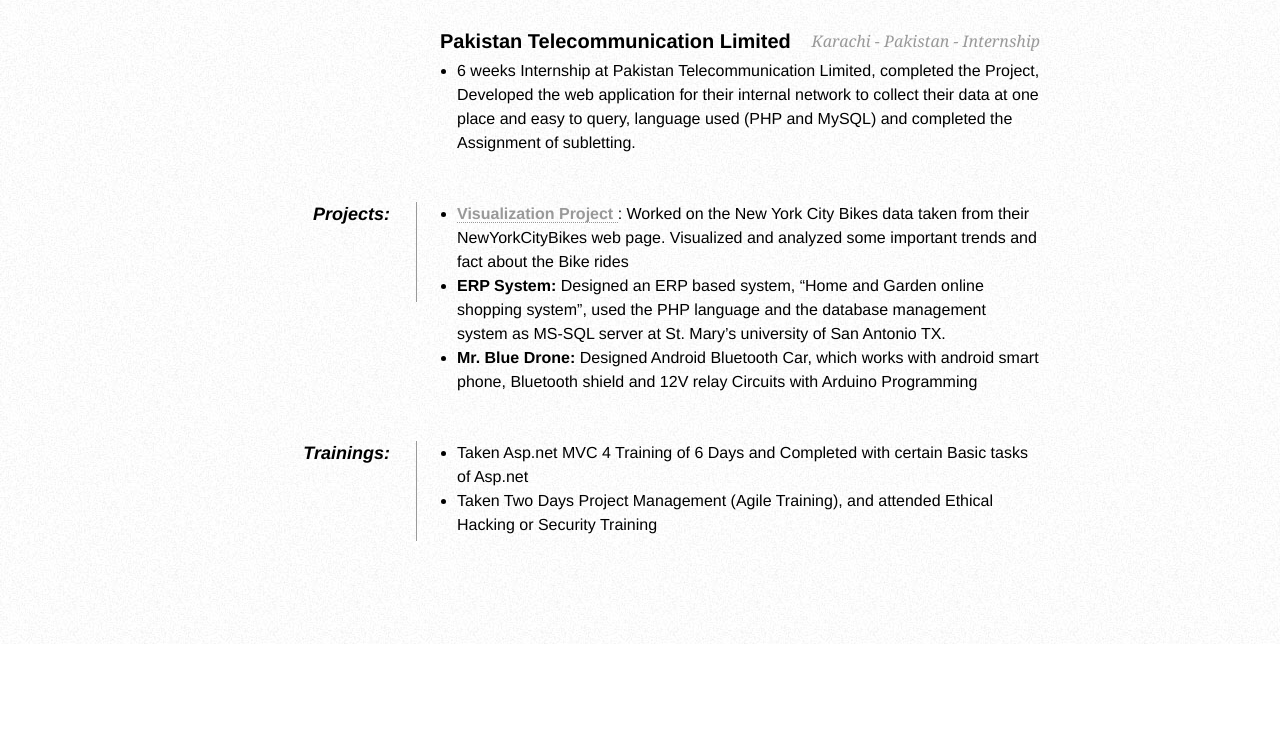
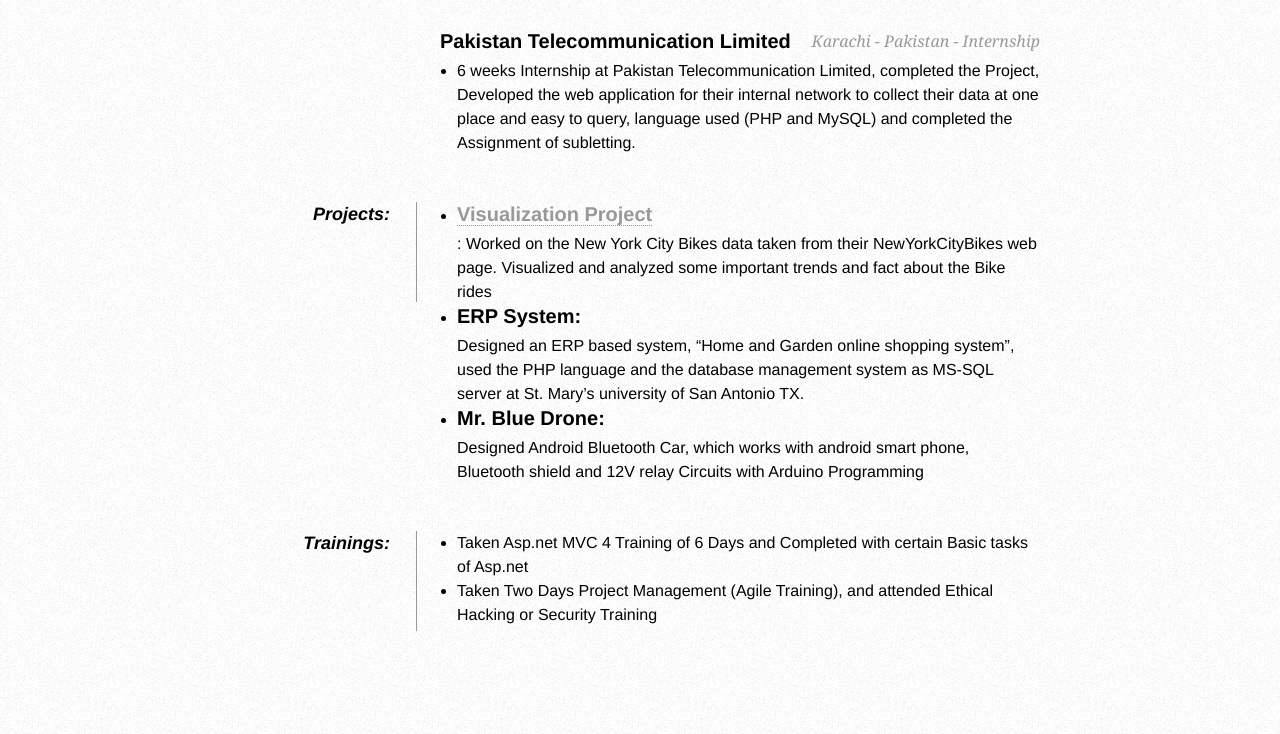
Before and after one commit to raviladhar/raviladhar.github, a plain HTML site: page index.html in a window 1280 px wide. Shown: the part 1267-2001 px from the top of the page. Before the commit the page ends 1911 px from the top, so only its background shows below. Drawn offline with Linux system fonts and the light colour scheme.

Commit message:
update1.2

```diff
--- a/index.html
+++ b/index.html
@@ -110,9 +110,9 @@
             <dt>Projects:</dt>
             <dd>
                 <ul>
-                    <li><a href="http://bl.ocks.org/raviladhar/raw/ea22e3a4b00138aafb6204c3666d31db/"> <b>Visualization Project </b> </a>: Worked on the New York City Bikes data taken from their NewYorkCityBikes web page. Visualized and analyzed some important trends and fact about the Bike rides </li>
-                    <li><b>ERP System: </b> Designed an ERP based system, “Home and Garden online shopping system”, used the PHP language and the database management system as MS-SQL server at St. Mary’s university of San Antonio TX.</li>
-                    <li><b>Mr. Blue Drone:</b> Designed Android Bluetooth Car, which works with android smart phone, Bluetooth shield and 12V relay Circuits with Arduino Programming</li>
+                    <li><h2><a href="http://bl.ocks.org/raviladhar/raw/ea22e3a4b00138aafb6204c3666d31db/"> <b>Visualization Project </b> </h2></a>: Worked on the New York City Bikes data taken from their NewYorkCityBikes web page. Visualized and analyzed some important trends and fact about the Bike rides </li>
+                    <li><h2><b>ERP System: </b></h2> Designed an ERP based system, “Home and Garden online shopping system”, used the PHP language and the database management system as MS-SQL server at St. Mary’s university of San Antonio TX.</li>
+                    <li><h2><b>Mr. Blue Drone:</b></h2> Designed Android Bluetooth Car, which works with android smart phone, Bluetooth shield and 12V relay Circuits with Arduino Programming</li>
                 </ul>
             </dd>
 
```
